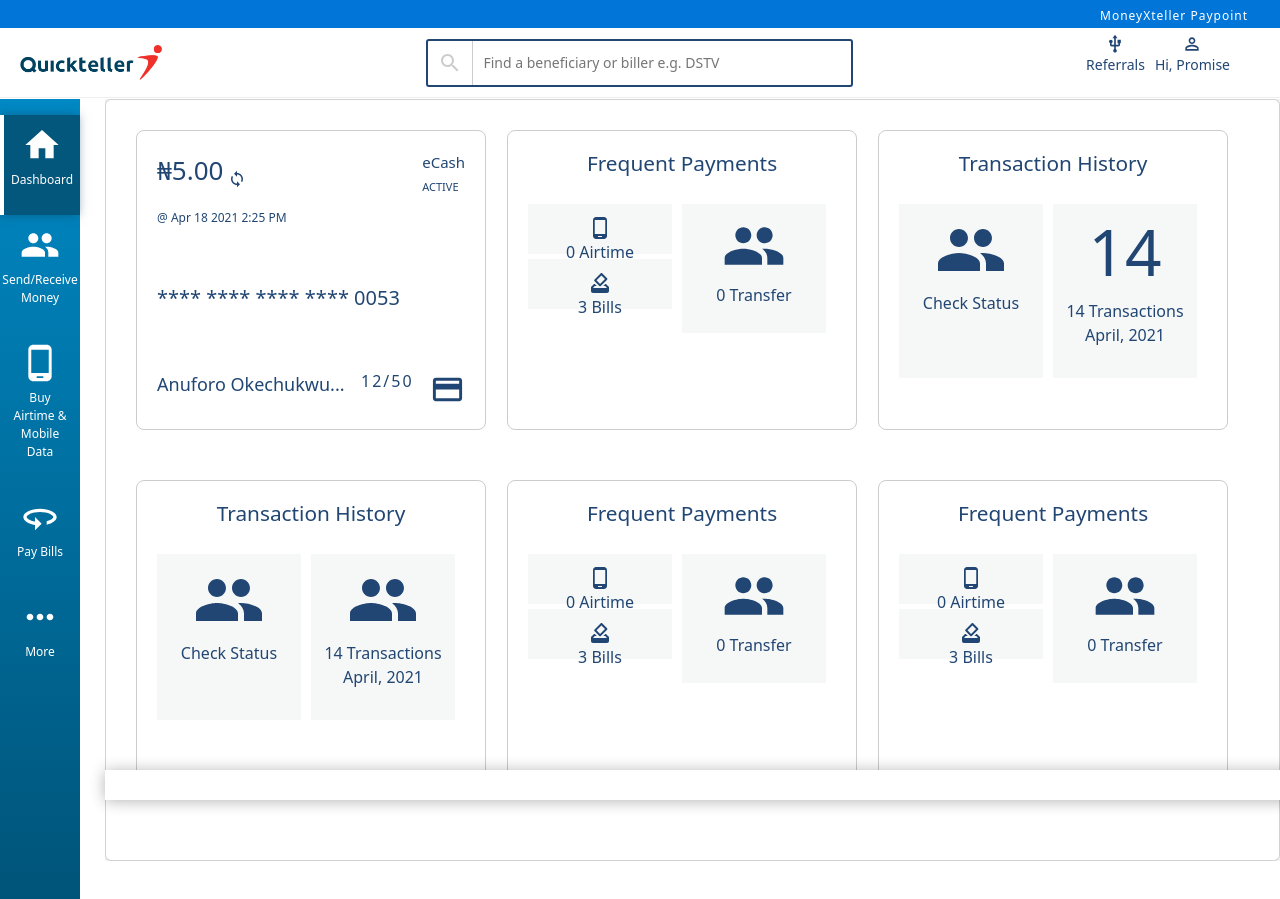
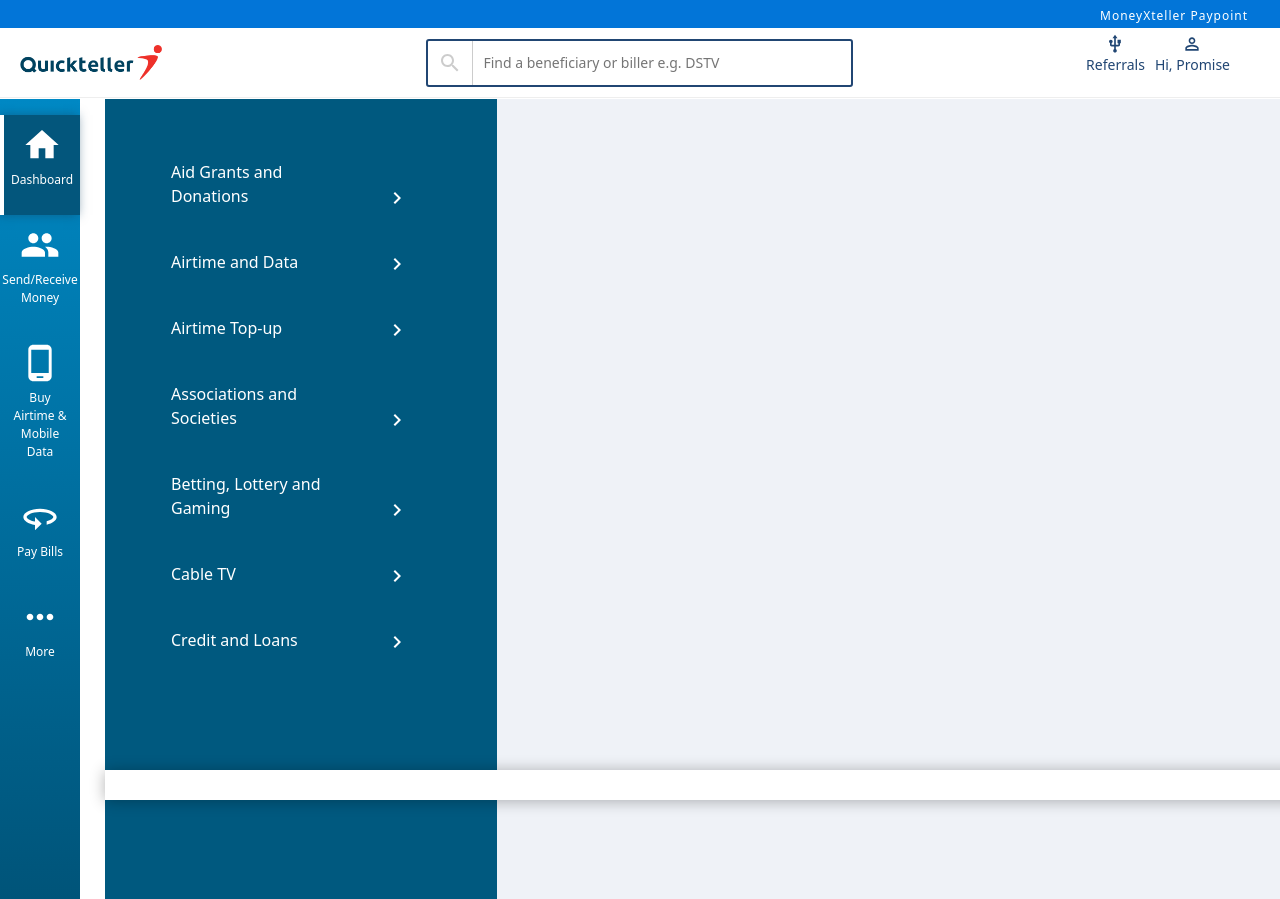
Before and after one commit to Yewandee/QuickTeller, a React (Vite) app: page / in a window 1280 px wide. Both pictures are taken after a click on the element "Pay Bills". Before the commit the page ends 861 px from the top, so only its background shows below. Built offline with nearby package versions, Linux system fonts and the light colour scheme.

Commit message:
Added Paybills

```diff
--- a/src/App.jsx
+++ b/src/App.jsx
@@ -11,6 +11,8 @@
 import TransferAccount from "./components/TransferAccount";
 import TransferEcash from "./components/TransferEcash";
 import TransferLink from "./components/TransferLink";
+import PayBills from "./components/PayBills";
+import PayBillsComponent from "./components/PayBillsComponent";
 
 function App() {
   const [active, setActive] = useState("Card");
@@ -31,7 +33,10 @@
         )}
         {active === "account" && <TransferAccount />}
         {active === "eCash" && <TransferEcash />}
-        {active === "transferlink" && <TransferLink/>}
+        {active === "transferlink" && <TransferLink />}
+
+        {active === "PayBills" && <PayBills showDashboard={showDashboard} />}
+        {active === "PayBillsComponent" && <PayBillsComponent showDashboard={showDashboard} />}
       </main>
       <div className="footer">OK</div>
     </div>
--- /dev/null
+++ b/src/components/PayBills.jsx
@@ -0,0 +1,43 @@
+import React from "react";
+import ChevronRightIcon from "@mui/icons-material/ChevronRight";
+
+import "../styles/PayBills.css";
+
+// Create Data for PayBills
+
+const PayBillsData = [
+  {
+    label: "Aid Grants and Donations",
+    dashBoardData: "aid-grants-and-donations",
+  },
+  { label: "Airtime and Data", dashBoardData: "airtime-and-data" },
+  { label: "Airtime Top-up", dashBoardData: "airtime-top-up" },
+  { label: "Associations and Societies", dashBoardData: "associations" },
+  { label: "Betting, Lottery and Gaming", dashBoardData: "betting"},
+  { label: "Cable TV", dashBoardData: "cable-tv" },
+  { label: "Credit and Loans", dashBoardData: "credit-loans"},
+];
+
+const PayBills = ({ showDashboard }) => {
+  return (
+    <section className="Pay-Bills">
+      <div className="">
+        <div className="col-md-4 Paybills-sec">
+          {PayBillsData.map((paybills, index) => (
+            <div key={index}>
+              <button onClick={() => showDashboard(paybills.dashBoardData)}>
+                {paybills.label}
+              </button>
+              <i>
+                <ChevronRightIcon />
+              </i>
+            </div>
+          ))}
+        </div>
+        <div className="col-md-6"></div>
+      </div>
+    </section>
+  );
+};
+
+export default PayBills;
--- /dev/null
+++ b/src/components/PayBillsComponent.jsx
@@ -0,0 +1,61 @@
+import React from "react";
+
+// Import Images
+import Mtn from "../assets/mtn.jpg";
+import Airtel from "../assets/airtel.jpg";
+import Etisalat from "../assets/etisalat.jpg";
+import Glo from "../assets/glo.jpg";
+
+const paybillsDashboard = [
+  {
+    dashBoardData: "airtime-and-data",
+    labels: "Airtime and Data",
+    images: [
+      { img: Mtn, hText: "MTN Mobile Data Plan", pText: "VTU Plus" },
+      {
+        img: Etisalat,
+        hText: "9Mobile Data Bundles",
+        pText: "EasyBlaze Data Topup",
+      },
+      { img: Etisalat, hText: "9Mobile PostPaid", pText: "Pay 9Mobile Bills" },
+      { img: Glo, hText: "GLO Data Bundle", pText: "GLO Data Bundle" },
+      { img: "", hText: "", pText: "" },
+      { img: "", hText: "", pText: "" },
+      { img: "", hText: "", pText: "" },
+    ],
+  },
+];
+
+const PayBillsComponent = ({ showDashboard }) => {
+  const currentDashboardData = paybillsDashboard[showDashboard] || [];
+
+  const currentDashboard = paybillsDashboard.find(
+    (dashboard) => dashboard.dashBoardData === showDashboard
+  );
+  return (
+    <section className="PayBillsComponent">
+      {paybillsDashboard.map((value, index) => (
+        <div className="container">
+          {currentDashboardData.length > 0 ? (
+            <div className="div">
+              <h2>{value.labels}</h2>
+              <div className="paybills-content">
+                <div className="paybills-images">
+                  <img src={value.images} alt="" />
+                </div>
+                <div className="paybills-texts">
+                  <h4>{value.hText}</h4>
+                  <p>{value.pText}</p>
+                </div>
+              </div>
+            </div>
+          ) : (
+            <p>Please select a valid dashboard</p>
+          )}
+        </div>
+      ))}
+    </section>
+  );
+};
+
+export default PayBillsComponent;
--- a/src/components/Sidebar.jsx
+++ b/src/components/Sidebar.jsx
@@ -23,7 +23,8 @@
           <PhoneAndroid />
           <p>buy airtime &amp; mobile data</p>
         </span>
-        <span>
+
+        <span onClick={() => showDashboard("PayBills")}>
           <ThreeSixty />
           <p>pay bills</p>
         </span>
--- /dev/null
+++ b/src/styles/PayBills.css
@@ -0,0 +1,18 @@
+.Paybills-sec{
+    background-color: #00597F ;
+    height: 100vh;
+    padding: 40px;
+
+}
+.Paybills-sec button{
+    width: 200px;
+    border: none;
+    margin: 20px;
+    background-color: transparent;
+    color: #fff;
+    text-align: left;
+    justify-content: left;
+}
+.Paybills-sec i{
+    color: #fff;
+}
```
